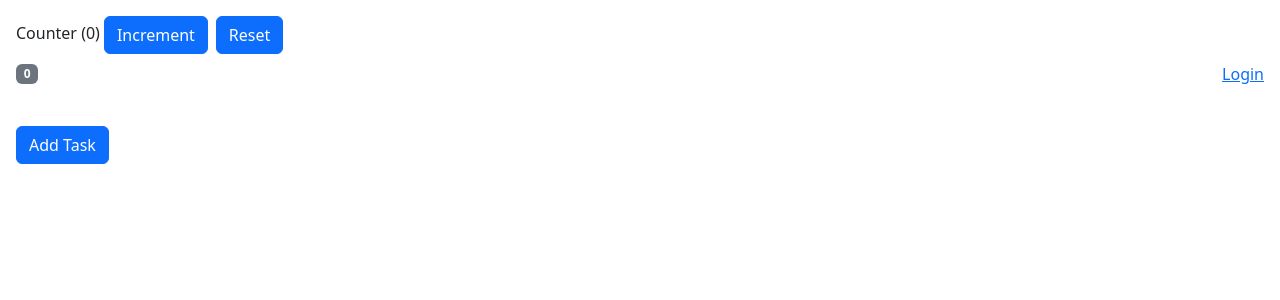
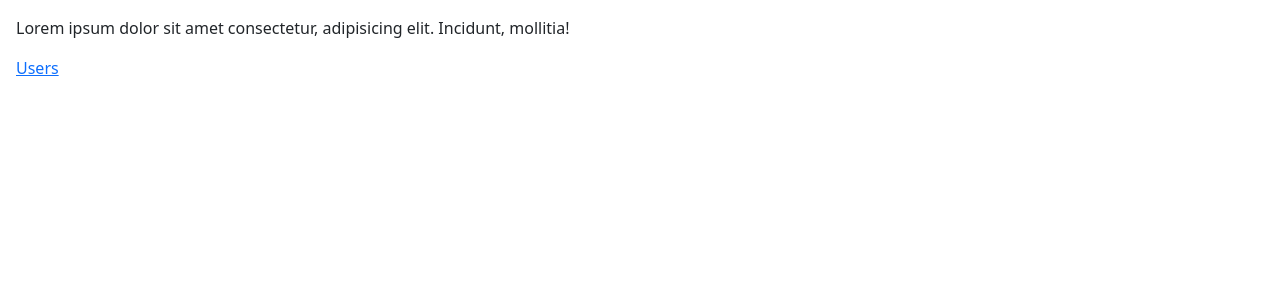
Before and after one commit to ThihanWinhtet/ReactByMoshPart-2, a React (Vite) app: page / in a window 1280 px wide. Shown: the top 300 px of the page. Built offline with nearby package versions, Linux system fonts and the light colour scheme.

Commit message:
setting up routing

```diff
--- a/src/main.tsx
+++ b/src/main.tsx
@@ -5,6 +5,8 @@ import { QueryClient , QueryClientProvider } from '@tanstack/react-query';
 import App from './App';
 import './index.css';
 import { ReactQueryDevtools } from '@tanstack/react-query-devtools';
+import { RouterProvider } from 'react-router-dom';
+import router from './routing/Routes';
 
 const queryClient = new QueryClient({
   defaultOptions : {
@@ -19,7 +21,7 @@ ReactDOM.createRoot(
 ).render(
   <React.StrictMode>
     <QueryClientProvider client={queryClient}>
-      <App />
+      <RouterProvider router={router}></RouterProvider>
       <ReactQueryDevtools />
     </QueryClientProvider>
   </React.StrictMode>
--- a/src/routing/HomePage.tsx
+++ b/src/routing/HomePage.tsx
@@ -1,3 +1,5 @@
+import { Link } from "react-router-dom";
+
 const HomePage = () => {
   return (
     <>
@@ -5,7 +7,7 @@ const HomePage = () => {
         Lorem ipsum dolor sit amet consectetur, adipisicing elit.
         Incidunt, mollitia!
       </p>
-      <a href="/users">Users</a>
+      <Link to='/users'>Users</Link>
     </>
   );
 };
--- /dev/null
+++ b/src/routing/Routes.tsx
@@ -0,0 +1,11 @@
+import { createBrowserRouter } from "react-router-dom";
+import HomePage from "./HomePage";
+import UserListPage from "./UserListPage";
+
+
+const router = createBrowserRouter([
+    {path : '/', element : <HomePage/>},
+    {path : '/users', element : <UserListPage/>},
+]);
+
+export default router;
```
